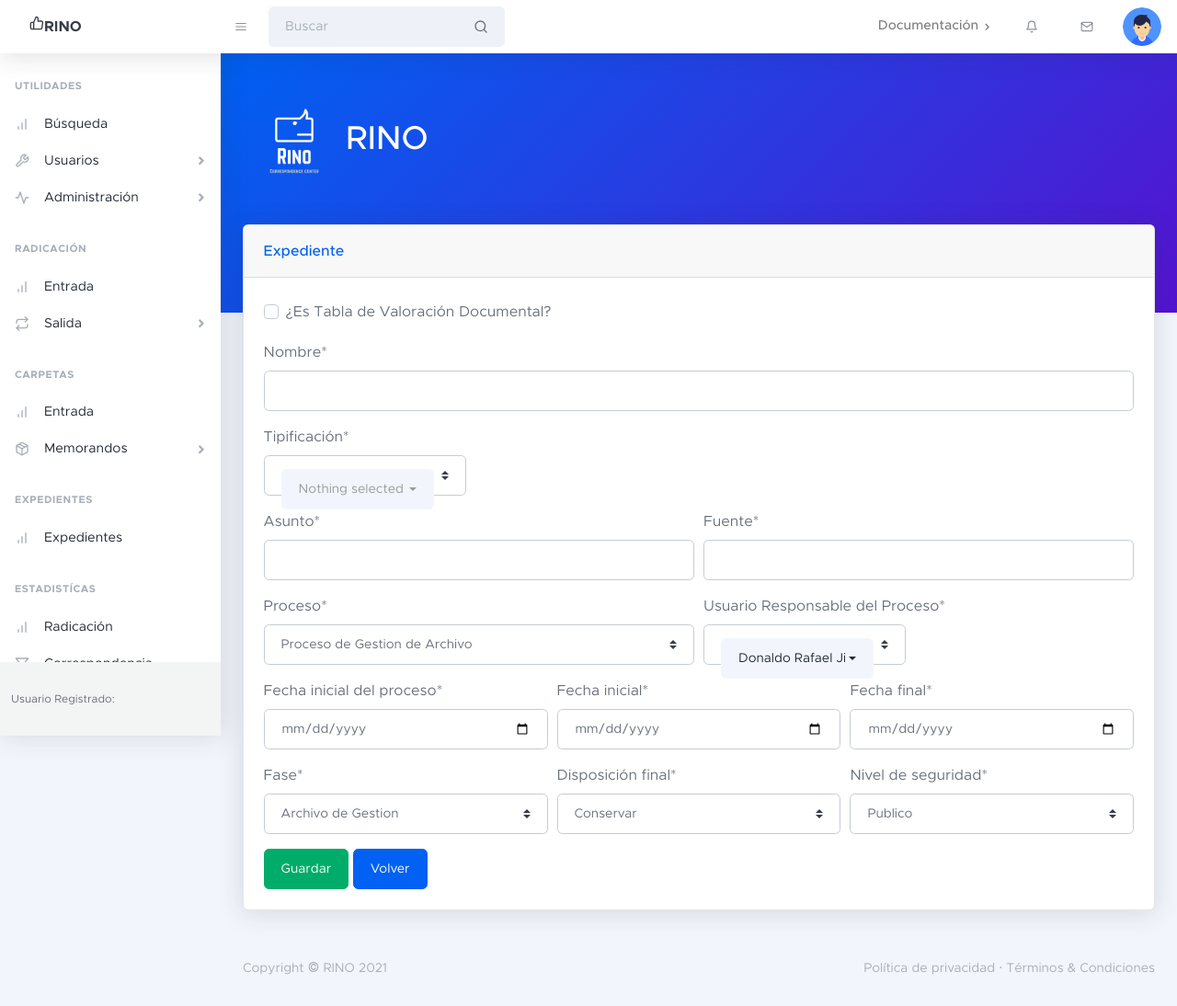
After one commit to ingenieriask/rino, a Django app: page /correspondence/record/create/ in a window 1280 px wide. The commit adds this page. Shown: the whole page at 92% size. Run offline with Django 3.2, Linux system fonts and the light colour scheme; data comes from the database, SQL or seed files in the repository; data that the repository does not hold is empty; some libraries are stand-ins or nearby versions.

Commit message:
+expediente

```diff
--- a/correspondence/admin.py
+++ b/correspondence/admin.py
@@ -1,5 +1,5 @@
 from django.contrib import admin
-from correspondence.models import State, City, Radicate, UserProfileInfo, Office, Person, Country, Raft, Subraft, Doctype
+from correspondence.models import State, City, Radicate, UserProfileInfo, Office, Person, Country, Raft, Subraft, Doctype, DocsRetention, Record
 
 # Register your models here.
 admin.site.register(State)
@@ -11,6 +11,8 @@
 admin.site.register(Office)
 admin.site.register(Person)
 admin.site.register(Country)
+admin.site.register(DocsRetention)
+admin.site.register(Record)
 
 
 @admin.register(Radicate)
--- a/correspondence/forms.py
+++ b/correspondence/forms.py
@@ -2,7 +2,7 @@
 from crispy_forms.helper import FormHelper
 from crispy_forms.layout import Layout, Submit, Row, Column
 from django.contrib.auth.models import User
-from correspondence.models import Radicate, City, UserProfileInfo, Person
+from correspondence.models import Radicate, City, UserProfileInfo, Person, Record
 from pinax.eventlog.models import log, Log
 from crispy_forms.layout import Field
 
@@ -141,3 +141,81 @@
         if commit:
             radicate.save()
         return radicate
+
+class DateInput(forms.DateInput):
+    input_type = 'date'
+
+class RecordForm(forms.ModelForm):
+    class Meta:
+        model = Record
+
+        fields = ['retention', 'responsable', 'process_type', 'phase', 'final_disposition', 'security_level', 'is_tvd',
+            'name', 'subject', 'source', 'init_process_date', 'init_date', 'final_date']
+        labels = {'retention': 'Tipificación',
+                  'responsable': 'Usuario Responsable del Proceso',
+                  'process_type': 'Proceso', 'phase': 'Fase',
+                  'final_disposition': 'Disposición final', 'security_level': 'Nivel de seguridad',
+                  'is_tvd': '¿Es Tabla de Valoración Documental?', 'name': 'Nombre', 'subject': 'Asunto', 'source': 'Fuente', 'init_process_date': 'Fecha inicial del proceso',
+                  'init_date': 'Fecha inicial', 'final_date': 'Fecha final'}
+
+        widgets = {
+            'retention': forms.Select(attrs={'class': 'selectpicker', 'data-live-search': 'true', 'data-size': '7'}),
+            'responsable': forms.Select(attrs={'class': 'selectpicker', 'data-live-search': 'true', 'data-size': '7'}),
+            'init_process_date': DateInput(),
+            'init_date': DateInput(),
+            'final_date': DateInput(),
+        }
+
+    # def save(self, commit=True):
+    #     record = super(RecordForm, self).save(commit=False)
+    #     # log(
+    #     #     user='',
+    #     #     action="RECORD_SAVE",
+    #     #     obj=record,
+    #     #     extra=dict(number=radicate.number, message="Se ha guardado el expediente")
+    #     # )
+
+    #     if commit:
+    #         record.save()
+    #     return record
+
+    def __init__(self, *args, **kwargs):
+        super(RecordForm, self).__init__(*args, **kwargs)
+        self.helper = FormHelper(self)
+        self.helper.layout = Layout(
+        Row(
+            Column('is_tvd', css_class='form-group col-md-12 mb-0'),
+            css_class='form-row'
+        ),
+        Row(
+            Column('name', css_class='form-group col-md-12 mb-0'),
+            css_class='form-row'
+        ),
+        Row(
+            Column('retention', css_class='form-group col-md-12 mb-0'),
+            css_class='form-row'
+        ),
+        Row(
+            Column('subject', css_class='form-group col-md-6 mb-0'),
+            Column('source', css_class='form-group col-md-6 mb-0'),
+            css_class='form-row'
+        ),
+        Row(
+            Column('process_type', css_class='form-group col-md-6 mb-0'),
+            Column('responsable', css_class='form-group col-md-6 mb-0'),
+            css_class='form-row'
+        ),
+        Row(
+            Column('init_process_date', css_class='form-group col-md-4 mb-0'),
+            Column('init_date', css_class='form-group col-md-4 mb-0'),
+            Column('final_date', css_class='form-group col-md-4 mb-0'),
+            css_class='form-row'
+        ),
+        Row(
+            Column('phase', css_class='form-group col-md-4 mb-0'),
+            Column('final_disposition', css_class='form-group col-md-4 mb-0'),
+            Column('security_level', css_class='form-group col-md-4 mb-0'),
+            css_class='form-row'
+        ),
+        'parent',
+    )
--- a/correspondence/models.py
+++ b/correspondence/models.py
@@ -156,6 +156,67 @@
         self.cmis_id = cmis_id
         self.save()
 
+class DocsRetention(models.Model):
+    subraft = models.ForeignKey('Subraft', on_delete=models.PROTECT, related_name='retentions')
+    office = models.ForeignKey('Office', on_delete=models.PROTECT, related_name='retentions')
+    central_file_years = models.IntegerField(default=False)
+    gestion_file_years = models.IntegerField(default=False)
+
+    def __str__(self):
+        return self.subraft.description + ' - ' + self.office.name
+
+class Record(models.Model):
+
+    PROCESS_TYPES = [
+        ('Proceso de Gestion de Archivo','Proceso de Gestion de Archivo'),
+        ('Proceso de Gestion de Documentos','Proceso de Gestion de Documentos'),
+        ('Proceso de Gestion de Contratos','Proceso de Gestion de Contratos'),
+    ]
+
+    SECURITY_LEVELS = [
+        ('Publico','Publico'),
+        ('Privado','Privado'),
+        ('Reservado','Reservado'),
+        ('Usuario especifico','Usuario especifico'),
+    ]
+
+    FILE_PHASES = [
+        ('Archivo de Gestion','Archivo de Gestion'),
+        ('Archivo central','Archivo central'),
+        ('Archivo historico','Archivo historico'),
+    ]
+
+    FINAL_DISPOSITION_TYPES = [
+        ('Conservar','Conservar'),
+        ('Medio tecnico','Medio tecnico'),
+        ('Eliminar','Eliminar'),
+        ('Seleccionar','Seleccionar'),
+    ]
+
+    retention = models.ForeignKey('DocsRetention', on_delete=models.PROTECT, related_name='records', default=False)
+    responsable = models.ForeignKey('UserProfileInfo', on_delete=models.PROTECT, related_name='record_responsable', default=False)
+    #TODO manejar en tabla
+    process_type = models.CharField(max_length=128,null=False,choices=PROCESS_TYPES,default='GA')
+    phase = models.CharField(max_length=128,null=False,choices=FILE_PHASES,default='AG')
+    final_disposition = models.CharField(max_length=128,null=False,choices=FINAL_DISPOSITION_TYPES,default='CO')
+    security_level = models.CharField(max_length=128,null=False,choices=SECURITY_LEVELS,default='PU')
+    is_tvd = models.BooleanField()
+
+    name = models.CharField(max_length=256)
+    subject = models.CharField(max_length=256)
+    source = models.CharField(max_length=256)
+    init_process_date = models.DateField(auto_now=False)
+    init_date = models.DateField(auto_now=False)
+    final_date = models.DateField(auto_now=False)
+    creation_date = models.DateField(auto_now=True)
+
+    def get_absolute_url(self):
+        return reverse('correspondence:detail_record',args=[self.id])
+
+    def __str__(self):
+        return self.name
+
+
 def get_first_name(self):
       return self.first_name+' '+self.last_name
 
--- a/correspondence/urls.py
+++ b/correspondence/urls.py
@@ -24,4 +24,8 @@
     path('register/', views.register, name='register'),
     path('charts/', views.charts, name='charts'),
     path('project_answer/<int:pk>/', views.project_answer, name='project_answer'),
+    path('record/create/', views.RecordCreateView.as_view(), name='create_record'),
+    path('record_detail/<int:pk>/', views.RecordDetailView.as_view(), name='detail_record'),
+    path('record/edit/<int:pk>/', views.RecordUpdateView.as_view(), name='edit_record'),
+    path('record/list/', views.RecordListView.as_view(), name='list_records'),
 ]
--- a/correspondence/views.py
+++ b/correspondence/views.py
@@ -1,11 +1,11 @@
 from typing import Dict
 
 from django.shortcuts import render
-from correspondence.forms import RadicateForm , SearchForm, UserForm,  UserProfileInfoForm, PersonForm, SearchContentForm, ChangeCurrentUserForm ,LoginForm
+from correspondence.forms import RadicateForm , SearchForm, UserForm,  UserProfileInfoForm, PersonForm, RecordForm, SearchContentForm, ChangeCurrentUserForm ,LoginForm
 from datetime import datetime
 from django.utils.timezone import get_current_timezone
 from django.conf import settings
-from correspondence.models import Radicate, Person
+from correspondence.models import Radicate, Person, Record
 from django.shortcuts import get_list_or_404, get_object_or_404, render
 from django.http import HttpResponseRedirect, HttpResponse, JsonResponse
 from django.urls import reverse
@@ -350,7 +350,6 @@
     model = Person
     form_class = PersonForm
 
-
 class PersonDetailView(DetailView):
     model = Person
 
@@ -358,6 +357,36 @@
     model = Person
     form_class = PersonForm
 
+
+# RECORDS Views
+class RecordCreateView(CreateView):
+    model = Record
+    form_class = RecordForm
+
+    # def form_valid(self, form):
+    #     self.object = form.save()
+    #     # do something with self.object
+    #     # remember the import: from django.http import HttpResponseRedirect
+    #     messages.success(self.request,"El expediente se ha creado correctamente")
+    #     return HttpResponseRedirect(self.get_success_url())
+
+
+
+class RecordDetailView(DetailView):
+    model = Record
+
+class RecordUpdateView(UpdateView):
+    model = Record
+    form_class = RecordForm
+
+class RecordListView(ListView):
+    model = Record
+    context_object_name = 'records'
+
+    def get_queryset(self):
+        queryset = super(RecordListView, self).get_queryset()
+        return queryset
+
     # Charts
 def charts(request):
     return render(request,'correspondence/charts.html',context={})
--- a/templates/correspondence/main_template.html
+++ b/templates/correspondence/main_template.html
@@ -306,6 +306,16 @@
                                 </nav>
                             </div>
 
+
+                            <!-- Sidenav Heading (UI Toolkit)-->
+                            <div class="sidenav-menu-heading">Expedientes</div>
+                            <!-- Sidenav Accordion (Layout)-->
+
+                            <a class="nav-link" href="{% url 'correspondence:list_records' %}">
+                                <div class="nav-link-icon"><i data-feather="bar-chart"></i></div>
+                                Expedientes
+                            </a>
+
                             <!-- Sidenav Heading (Addons)-->
                             <div class="sidenav-menu-heading">Estadistícas</div>
                             <!-- Sidenav Link (Charts)-->
--- /dev/null
+++ b/templates/correspondence/record_form.html
@@ -0,0 +1,17 @@
+{% extends 'correspondence/main_template.html' %}
+
+{% block content %}
+<div class="card mb-4">
+    <div class="card-header">Expediente</div>
+    <div class="card-body">
+    <form  method="post">
+      {% csrf_token %}
+      {% load crispy_forms_tags %}
+      {% crispy form %}
+      <input type="submit" class="btn btn-success" value="Guardar"/>
+      <a href="{% url 'correspondence:list_records' %}" class="btn btn-primary">Volver</a>
+    </form>
+    </div>
+</div>
+
+{% endblock %}
```
Also changed, not shown: templates/correspondence/record_detail.html (added, +26 -0 lines), templates/correspondence/record_list.html (added, +46 -0 lines).
